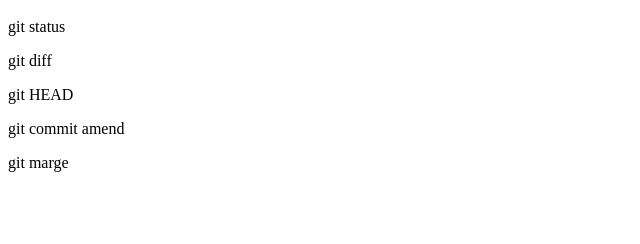
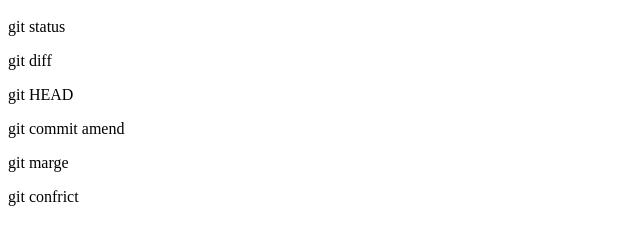
Before and after one commit to sakikaburaki/git_tutorial, a plain HTML site: page index.html in a window 1280 px wide. Shown: the part 48-292 px from the top of the page, without its empty margins (0-640 px from the left). Drawn offline with Linux system fonts and the light colour scheme.

Commit message:
update index.html

```diff
--- a/index.html
+++ b/index.html
@@ -5,3 +5,4 @@
 	<p>git HEAD</p>
 	<p>git commit amend</p>
 	<p>git marge</p>
+	<p>git confrict</p>
```
